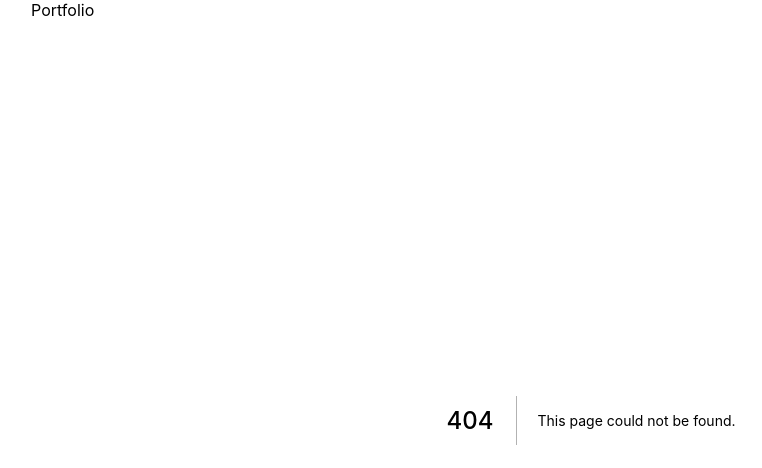
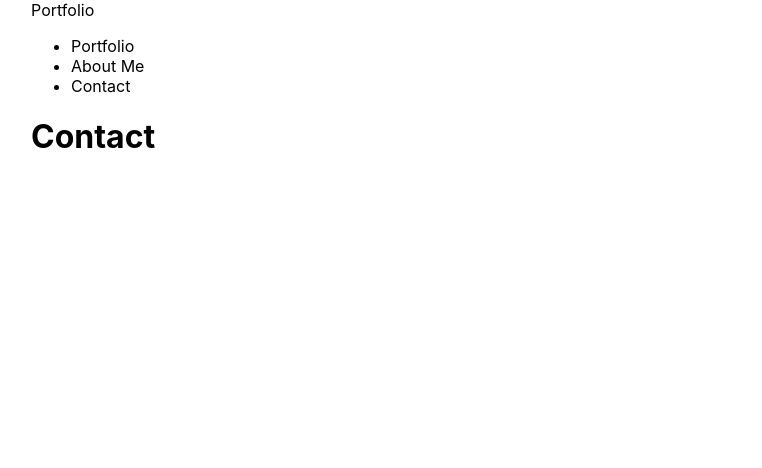
Before and after one commit to thedevak/the-portfolio, a Next.js app: page /contact in a window 1280 px wide. Before the commit this address had no page. Shown: the top 468 px of the page, without its empty margins (49-811 px from the left). Built offline with nearby package versions, Linux system fonts and the light colour scheme.

Commit message:
2 files modified, 2 added

```diff
--- a/components/header.js
+++ b/components/header.js
@@ -7,6 +7,19 @@ function Header() {
       <div className={styles.brand}>
         <Link href="/">Portfolio</Link>
       </div>
+      <div>
+        <ul>
+          <li>
+            <Link href="/">Portfolio</Link>
+          </li>
+          <li>
+            <Link href="/about">About Me</Link>
+          </li>
+          <li>
+            <Link href="/contact">Contact</Link>
+          </li>
+        </ul>
+      </div>
     </div>
   );
 }
--- /dev/null
+++ b/pages/contact.js
@@ -0,0 +1,16 @@
+import Head from 'next/head';
+
+function Contact() {
+  return (
+    <div>
+      <Head>
+        <title>Contact</title>
+      </Head>
+      <main>
+        <h1>Contact</h1>
+      </main>
+    </div>
+  );
+}
+
+export default Contact;
```
Also changed, not shown: pages/about.js (added, +18 -0 lines), pages/index.js (+17 -7 lines).
